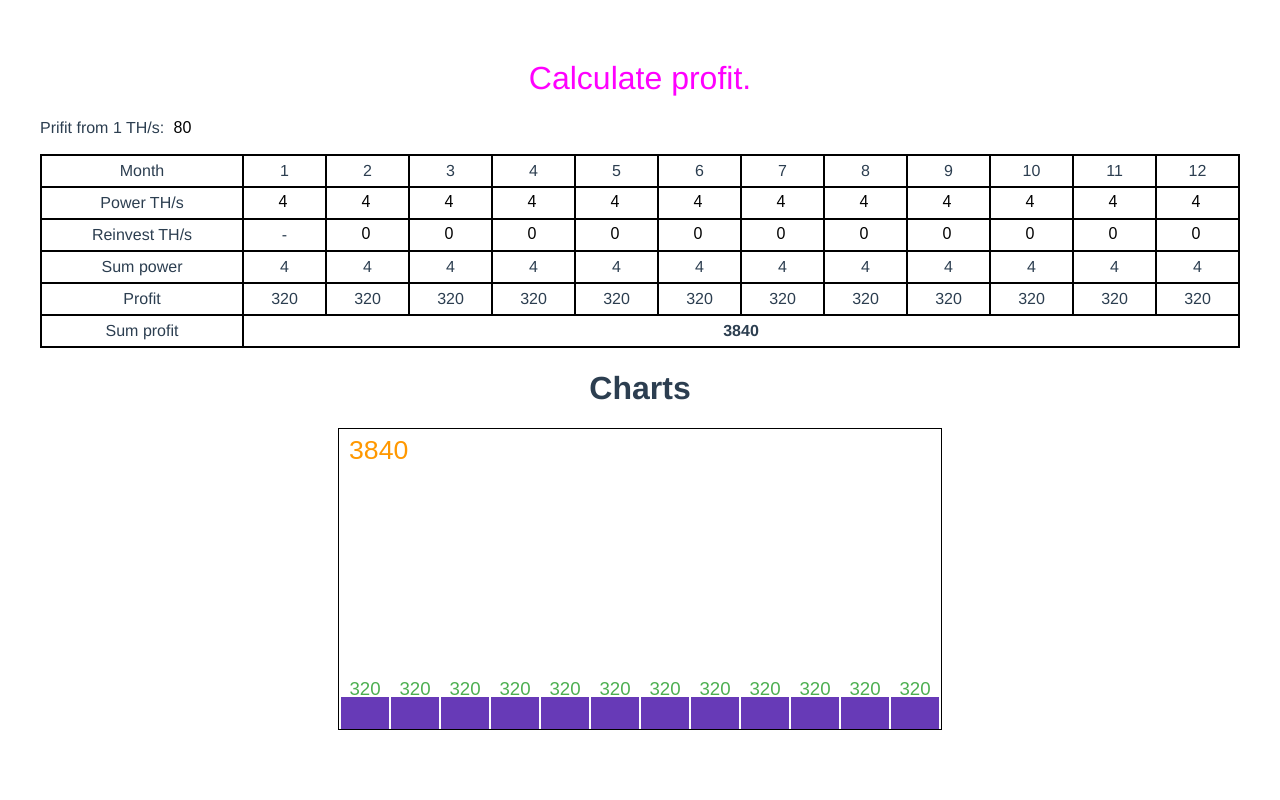
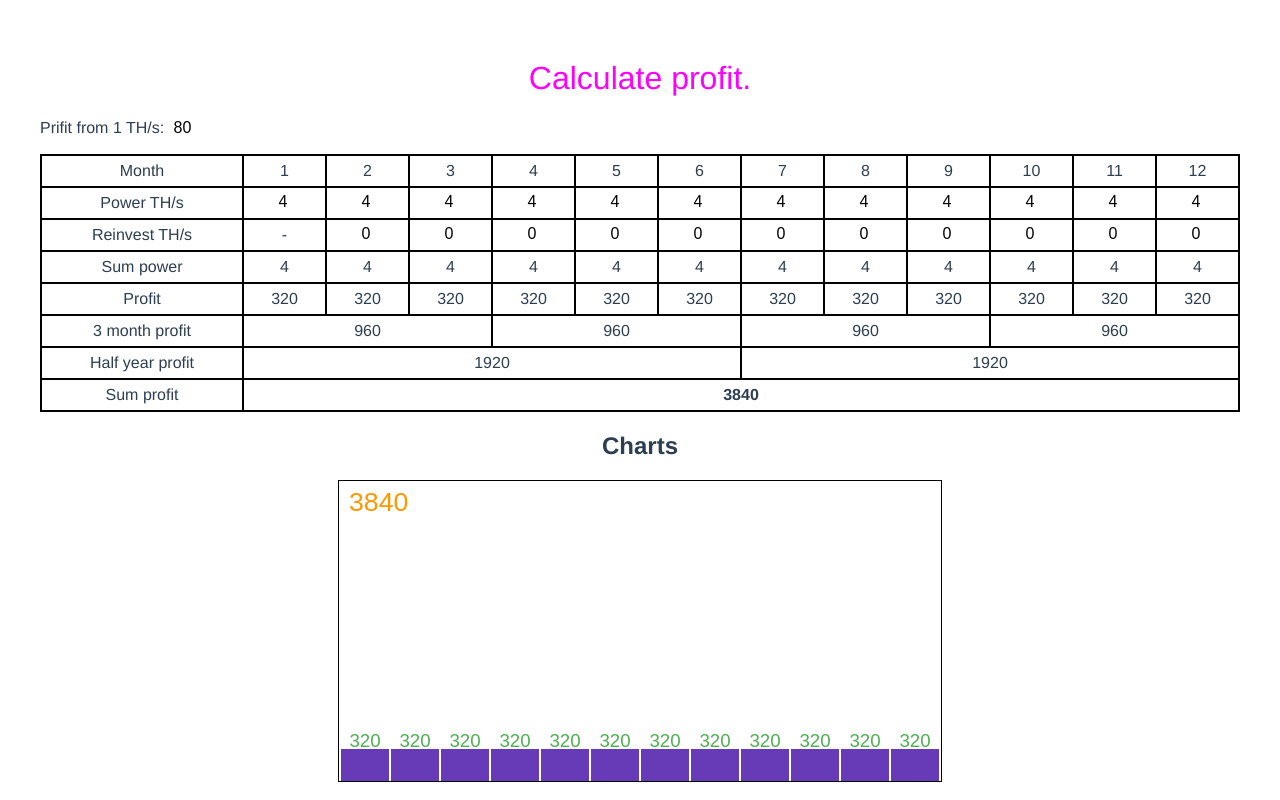
Before and after one commit to radius486/bit-profit, a Vue app: page / in a window 1280 px wide. Built offline with nearby package versions, Linux system fonts and the light colour scheme.

Commit message:
Additinal profit's sums.

```diff
--- a/src/components/bit-charts.vue
+++ b/src/components/bit-charts.vue
@@ -1,6 +1,6 @@
 <template>
   <div class="wrapper">
-    <h1 @click.prevent='drawChart'>{{ msg }}</h1>
+    <h2>{{ msg }}</h2>
     <canvas id="chart" width="602" height="300">{{sum}}</canvas>
   </div>
 </template>
--- a/src/components/bit-profit.vue
+++ b/src/components/bit-profit.vue
@@ -68,8 +68,16 @@
       <div class="profit" v-html='month10'></div>
       <div class="profit" v-html='month11'></div>
       <div class="profit" v-html='month12'></div>
+      <div class="row-description">3 month profit</div>
+      <div class="three-month-profit-1" v-html='threeMonthProfit1'></div>
+      <div class="three-month-profit-2" v-html='threeMonthProfit2'></div>
+      <div class="three-month-profit-3" v-html='threeMonthProfit3'></div>
+      <div class="three-month-profit-4" v-html='threeMonthProfit4'></div>
+      <div class="row-description">Half year profit</div>
+      <div class="half-profit-1" v-html='halfProfit1'></div>
+      <div class="half-profit-2" v-html='halfProfit2'></div>
       <div class="row-description">Sum profit</div>
-      <div class="sum-profit">{{sum}}</div>
+      <div class="sum-profit" v-html='sum'></div>
     </div>
 
     <BitCharts
@@ -133,6 +141,30 @@ export default {
   computed: {
     sum() {
       return this.month1 + this.month2 + this.month3 + this.month4 + this.month5 + this.month6 + this.month7 + this.month8 + this.month9 + this.month10 + this.month11 + this.month12;
+    },
+
+    threeMonthProfit1 () {
+      return this.month1 + this.month2 + this.month3;
+    },
+
+    threeMonthProfit2 () {
+      return this.month4 + this.month5 + this.month6;
+    },
+
+    threeMonthProfit3 () {
+      return this.month7 + this.month8 + this.month9;
+    },
+
+    threeMonthProfit4 () {
+      return this.month10 + this.month11 + this.month12;
+    },
+
+    halfProfit1() {
+      return this.month1 + this.month2 + this.month3 + this.month4 + this.month5 + this.month6;
+    },
+
+    halfProfit2() {
+      return this.month7 + this.month8 + this.month9 + this.month10 + this.month11 + this.month12;
     },
 
     sumPower1() {
@@ -302,6 +334,30 @@ h2
       color: #fff
 
 
+.half-profit-1
+  grid-column: 2/8
+
+
+.half-profit-2
+  grid-column: 8/14
+
+
+.three-month-profit-1
+  grid-column: 2/5
+
+
+.three-month-profit-2
+  grid-column: 5/8
+
+
+.three-month-profit-3
+  grid-column: 8/11
+
+
+.three-month-profit-4
+  grid-column: 11/14
+
+
 .sum-profit
   grid-column: 2/14
   font-weight: 600
```
